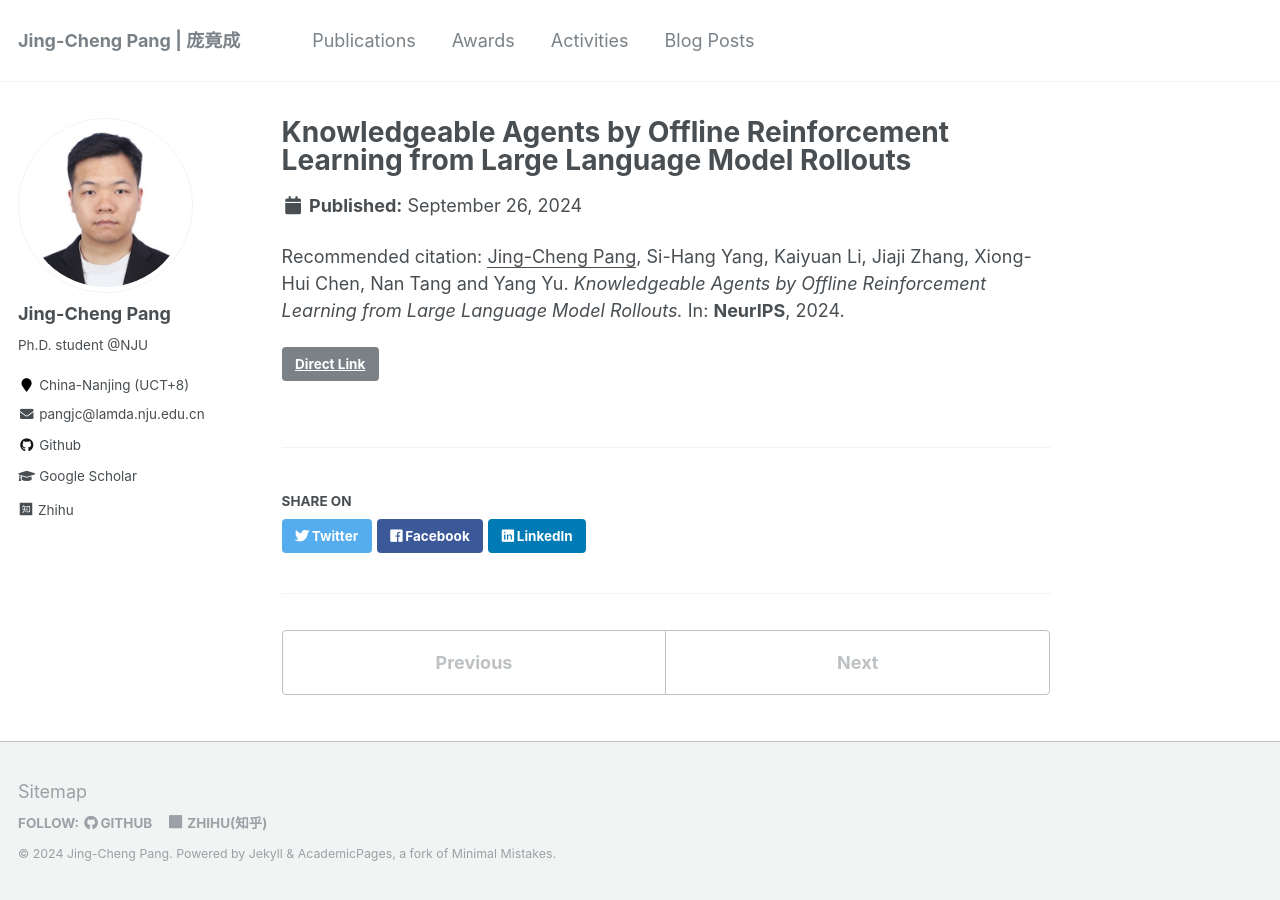
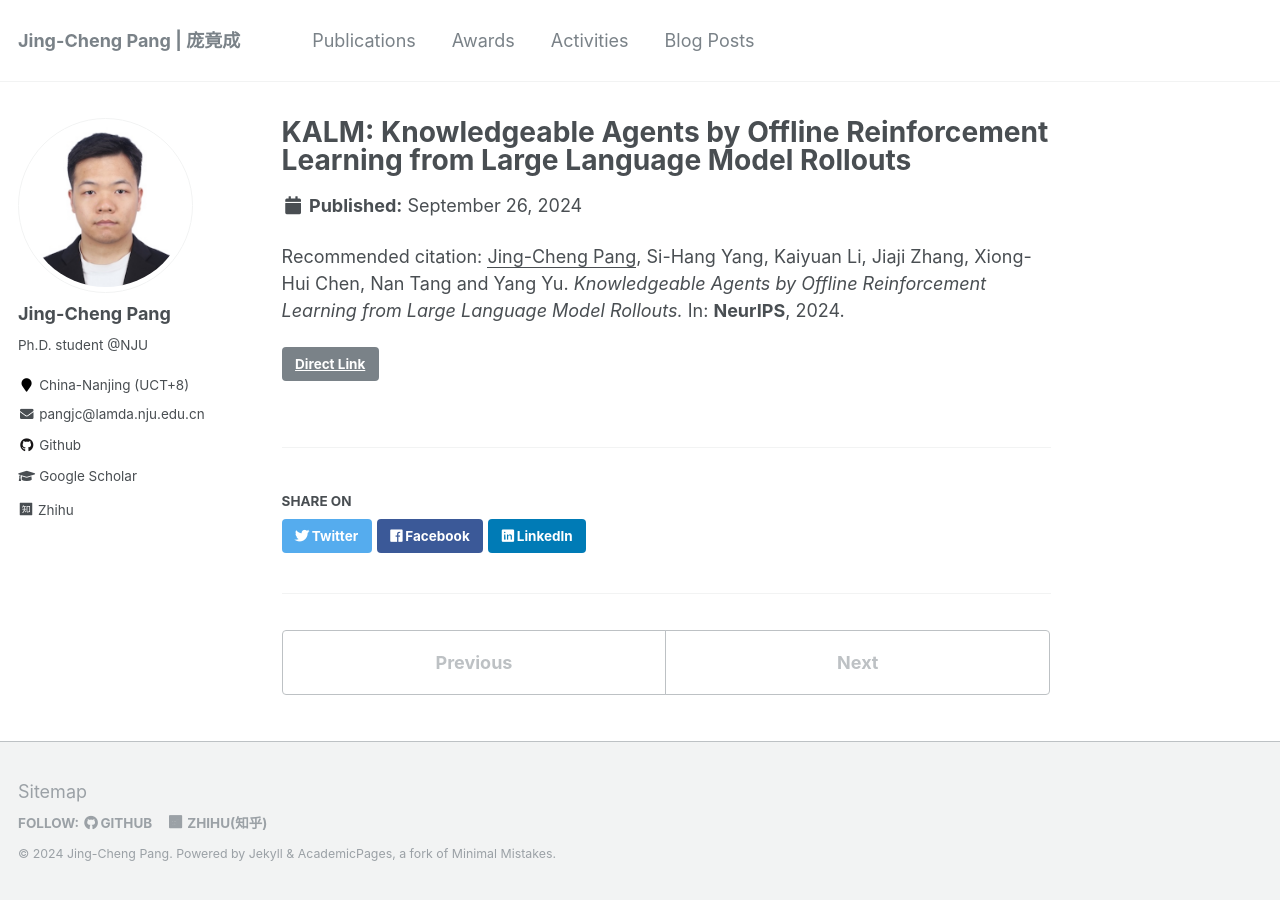
Before and after one commit to jingchengpang/jingchengpang.github.io, a Jekyll site: the page built from _publications/2024-neurips-kalm.md, in a window 1280 px wide. Built offline with Jekyll 4.4.1, drawn with Linux system fonts in a browser that asks for light colours; a style sheet for code colours, icons or effects is not loaded.

Commit message:
update kalm

```diff
--- a/_publications/2024-neurips-kalm.md
+++ b/_publications/2024-neurips-kalm.md
@@ -1,9 +1,9 @@
 ---
-title: "Knowledgeable Agents by Offline Reinforcement Learning from Large Language Model Rollouts"
+title: "KALM: Knowledgeable Agents by Offline Reinforcement Learning from Large Language Model Rollouts"
 collection: publications
 permalink: /publication/2024-neurips-kalm
 date: 2024-09-26
 pubtype: 'conference'
-link: 'https://arxiv.org/abs/2404.09248'
+link: 'https://openreview.net/forum?id=tb1MlJCY5g'
 citation: "<u>Jing-Cheng Pang</u>, Si-Hang Yang, Kaiyuan Li, Jiaji Zhang, Xiong-Hui Chen, Nan Tang and Yang Yu. <i> Knowledgeable Agents by Offline Reinforcement Learning from Large Language Model Rollouts. </i> In: <b>NeurIPS</b>, 2024."
 ---
```
